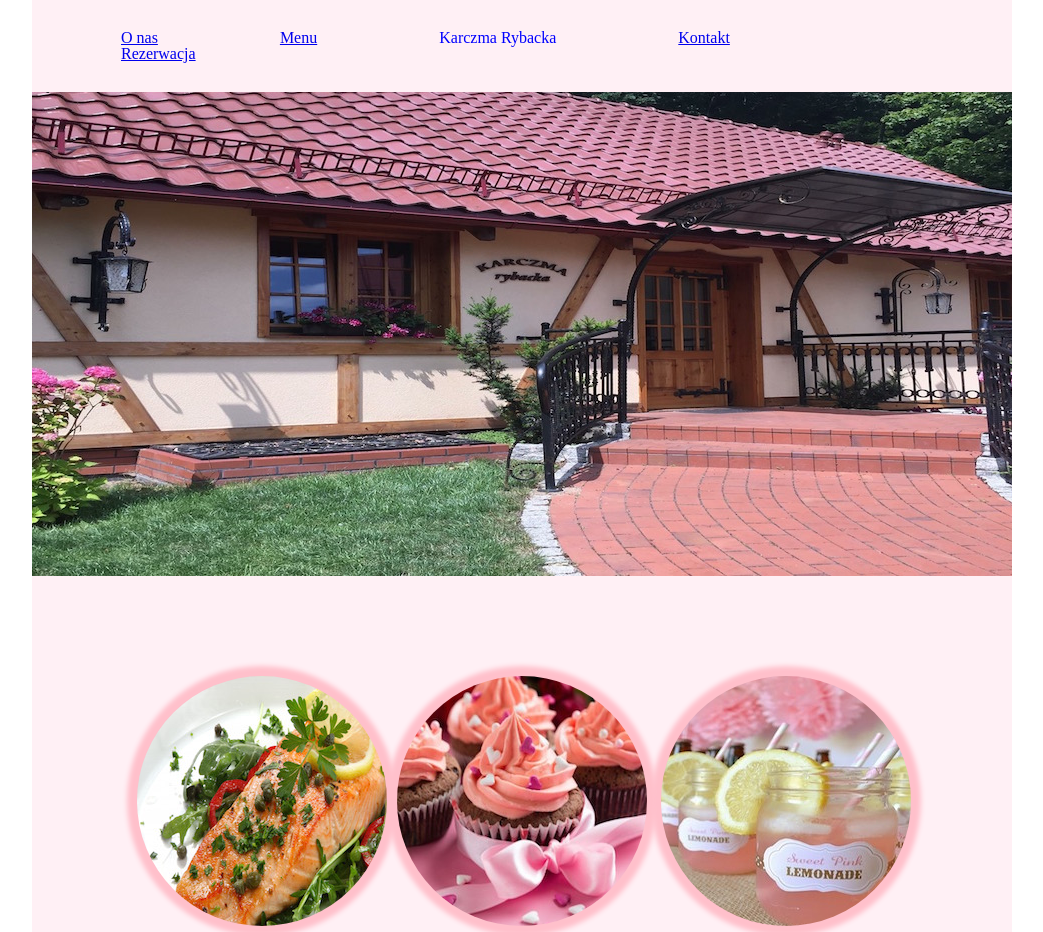
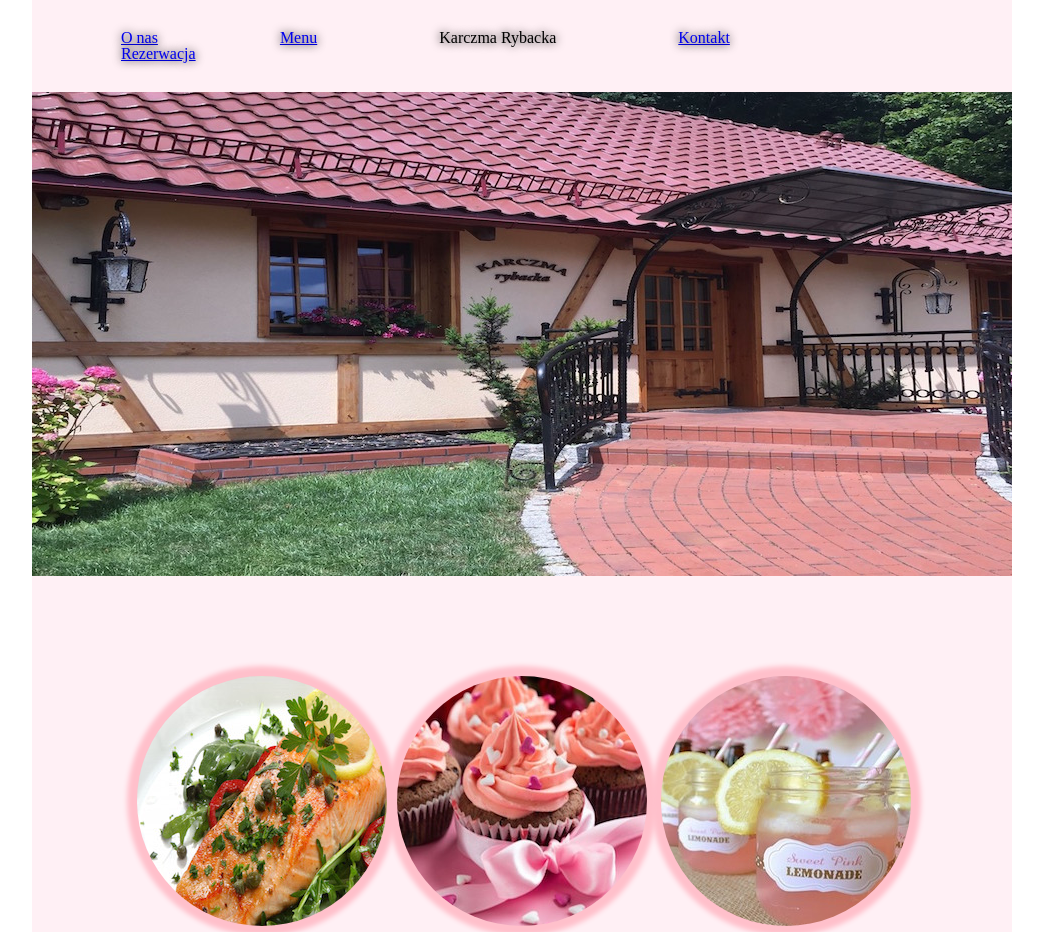
Before and after one commit to Karina2601/korepetycje, a plain HTML site: page index.html in a window 1280 px wide. Shown: the top 932 px of the page, without its empty margins (118-1161 px from the left). Drawn offline with Linux system fonts and the light colour scheme.

Commit message:
upgrade 12.05

```diff
--- a/projekt.css
+++ b/projekt.css
@@ -22,6 +22,8 @@ header {
     top:0;
     left: 0;
     right:0;
+    text-shadow: 0px 0px 10px black
+
 
 
 
@@ -30,7 +32,7 @@ header {
 li {
     display: inline;
     margin: 59px;
-    color: blue;
+    color: black;
 }
 
 .clear {
```
